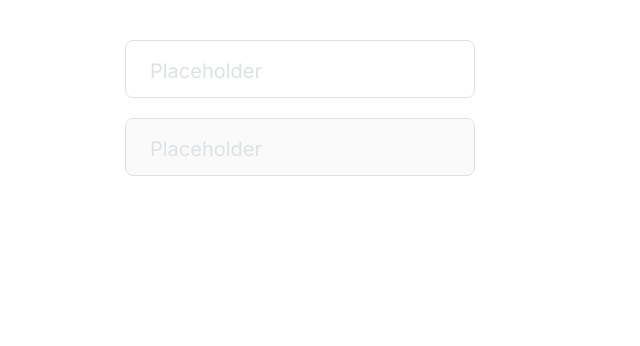
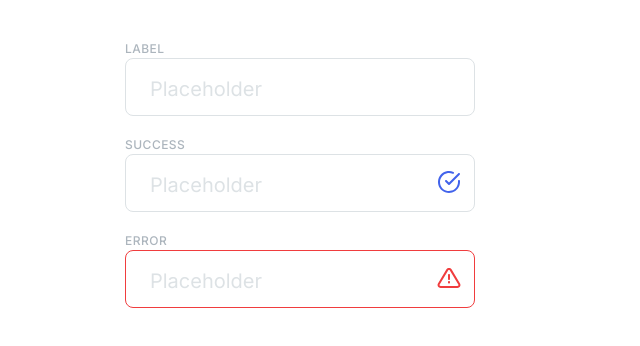
Before and after one commit to js-tasks-ru/htmlcss-20230124_natalinebo2014, a website: page 07-lection5/04-input/index.html in a window 1280 px wide. Shown: the whole page, without its empty margins (0-640 px from the left). Drawn offline with Linux system fonts and the light colour scheme.

Commit message:
correct input task

```diff
--- a/07-lection5/04-input/index.html
+++ b/07-lection5/04-input/index.html
@@ -12,27 +12,50 @@
     </head>
     <body>
         <div class="container">
-            <div style="margin-bottom: 20px;">
-                <label class="input">
+            <p style="margin-bottom: 20px;" class="input">
+                <label class="input__label">
+                    Label
+                </label>
                     <input type="text" class="input__element" name="input-text" placeholder="Placeholder" >
                     <span class="input__state">
-                        <svg class="input__icon input__icon_success" width="24" height="24" viewBox="0 0 24 24" fill="none" xmlns="http://www.w3.org/2000/svg">
-                        <path d="M22 11.08V12C21.9988 14.1564 21.3005 16.2547 20.0093 17.9818C18.7182 19.709 16.9033 20.9725 14.8354 21.5839C12.7674 22.1953 10.5573 22.1219 8.53447 21.3746C6.51168 20.6273 4.78465 19.2461 3.61096 17.4371C2.43727 15.628 1.87979 13.4881 2.02168 11.3363C2.16356 9.18457 2.99721 7.13633 4.39828 5.49707C5.79935 3.85782 7.69279 2.71538 9.79619 2.24015C11.8996 1.76491 14.1003 1.98234 16.07 2.86" stroke="#374FC7" stroke-width="2" stroke-linecap="round" stroke-linejoin="round"/>
-                        <path d="M22 4L12 14.01L9 11.01" stroke="#374FC7" stroke-width="2" stroke-linecap="round" stroke-linejoin="round"/>
+                        <svg class="input__icon input__icon_success">
+                            <use href="../../assets/images/sprite.svg#success"></use>
                         </svg>
-                        <svg class="input__icon input__icon_error" width="24" height="24" viewBox="0 0 24 24" fill="none" xmlns="http://www.w3.org/2000/svg">
-                            <path d="M10.29 3.86001L1.82 18C1.64537 18.3024 1.55296 18.6453 1.55199 18.9945C1.55101 19.3437 1.64149 19.6871 1.81442 19.9905C1.98736 20.2939 2.23672 20.5468 2.53771 20.7239C2.83869 20.901 3.1808 20.9962 3.53 21H20.47C20.8192 20.9962 21.1613 20.901 21.4623 20.7239C21.7633 20.5468 22.0126 20.2939 22.1856 19.9905C22.3585 19.6871 22.449 19.3437 22.448 18.9945C22.447 18.6453 22.3546 18.3024 22.18 18L13.71 3.86001C13.5317 3.56611 13.2807 3.32313 12.9812 3.15449C12.6817 2.98585 12.3437 2.89726 12 2.89726C11.6563 2.89726 11.3183 2.98585 11.0188 3.15449C10.7193 3.32313 10.4683 3.56611 10.29 3.86001V3.86001Z" stroke="#F03D3E" stroke-width="2" stroke-linecap="round" stroke-linejoin="round"/>
-                            <path d="M12 9V13" stroke="#F03D3E" stroke-width="2" stroke-linecap="round" stroke-linejoin="round"/>
-                            <path d="M12 16V16.5" stroke="#F03D3E" stroke-width="2" stroke-linecap="round" stroke-linejoin="round"/>
+                        <svg class="input__icon input__icon_error">
+                            <use href="../../assets/images/sprite.svg#error"></use>
                         </svg>
                     </span>
+            </p>
+
+             <p style="margin-bottom: 20px;" class="input input__success">
+                <label class="input__label">
+                    Success
                 </label>
-            </div>
-            <div>
-                <label class="input">
-                    <input type="text" class="input__element" name="input-text" placeholder="Placeholder" disabled>
+                    <input type="text" class="input__element" name="input-text" placeholder="Placeholder" >
+                    <span class="input__state">
+                        <svg class="input__icon input__icon_success">
+                            <use href="../../assets/images/sprite.svg#success"></use>
+                        </svg>
+                        <svg class="input__icon input__icon_error">
+                            <use href="../../assets/images/sprite.svg#error"></use>
+                        </svg>
+                    </span>
+            </p>
+
+             <p class="input input__error">
+                <label class="input__label">
+                    Error
                 </label>
-            </div>
+                    <input type="text" class="input__element" name="input-text" placeholder="Placeholder" >
+                    <span class="input__state">
+                        <svg class="input__icon input__icon_success">
+                            <use href="../../assets/images/sprite.svg#success"></use>
+                        </svg>
+                        <svg class="input__icon input__icon_error">
+                            <use href="../../assets/images/sprite.svg#error"></use>
+                        </svg>
+                    </span>
+            </p>
 
         </div>
     </body>
--- a/07-lection5/04-input/input.css
+++ b/07-lection5/04-input/input.css
@@ -1,6 +1,19 @@
 .input {
-    display: inline-block;
+    width: fit-content;
     position: relative;
+}
+
+.input__label {
+    display: block;
+    position: relative;
+    font-family: 'Inter';
+    font-style: normal;
+    font-weight: 500;
+    font-size: 12px;
+    line-height: 18px;
+    letter-spacing: 0.04em;
+    text-transform: uppercase;
+    color: var(--grey-3);
 }
 
 .input__element {
@@ -8,7 +21,7 @@
     border: 1px solid var(--grey-2);
     border-radius: 8px;
     outline: none;
-    padding: 17px 24px 13px;
+    padding: 17px 40px 13px 24px;
     width: 350px;
     font-family: 'Inter';
     font-size: 20px;
@@ -17,9 +30,6 @@
 }
 
 .input__element::placeholder {
-    font-family: 'Inter';
-    font-size: 20px;
-    line-height: 26px;
     color: var(--grey-2);
 }
 
@@ -27,33 +37,39 @@
     border-color: var(--blue-light);
 }
 
-.input__element:disabled {
-    pointer-events: none;
-    cursor: not-allowed;
-}
-
 .input__state {
-    position: absolute;
+    display: inline-block;
     width: 24px;
     height: 24px;
-    right: 18px;
-    top: 50%;
-    transform: translateY(-50%);
+    position: relative;
+    bottom: -2px;
+    margin-left: -38px;
 }
 
 .input__icon {
+    display: inline-block;
+    width: 100%;
+    height: 100%;
     position: absolute;
     top: 0;
     right: 0;
     opacity: 0;
-    transition: opacity .4s;
+    transition: all .4s;
 }
 
-.input__element_success + .input__state .input__icon_success {
+.input__icon_success {
+    color: var(--blue-light);
+}
+
+.input__icon_error {
+    color: var(--red);
+}
+
+.input__success .input__state .input__icon_success {
     opacity: 1;
 }
 
-.input__element_error {
+.input__error .input__element {
     border-color: var(--red);
 }
 
@@ -61,6 +77,6 @@
     border-color: var(--red);
 }
 
-.input__element_error + .input__state .input__icon_error {
+.input__error .input__state .input__icon_error {
     opacity: 1;
 }
```
Also changed, not shown: assets/images/sprite.svg (added).
